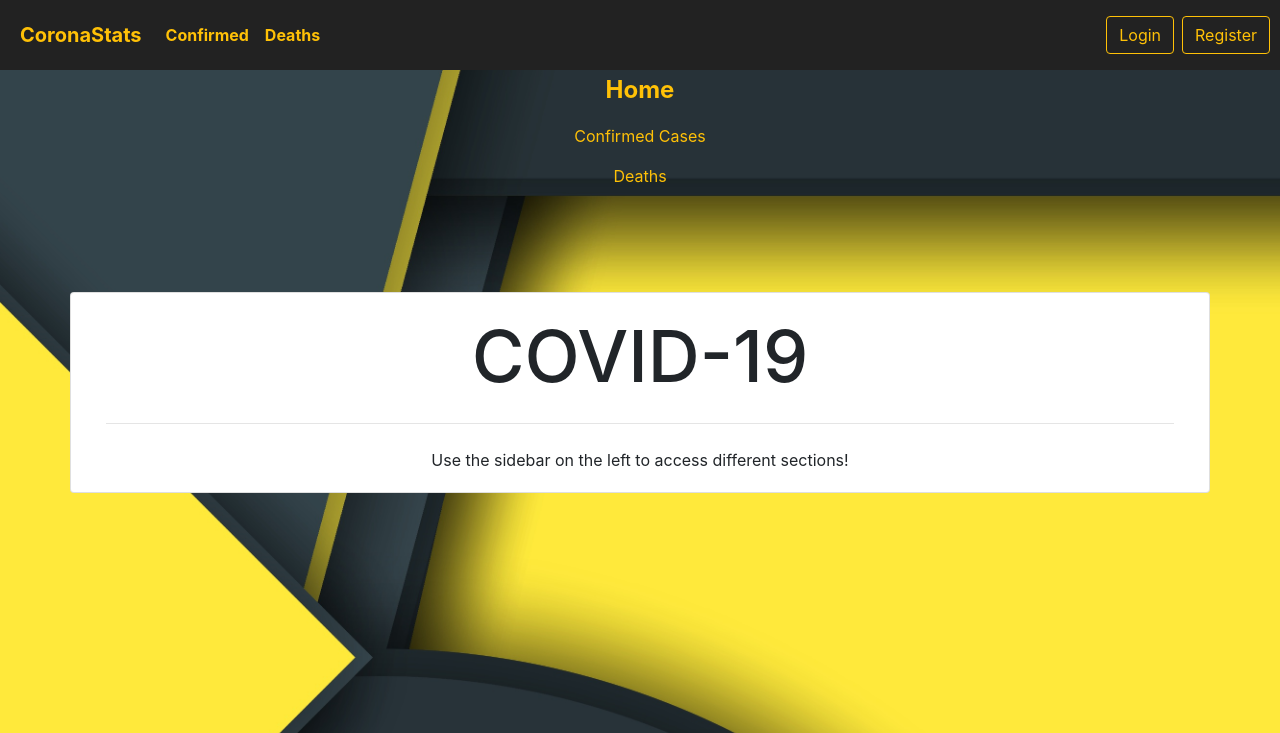
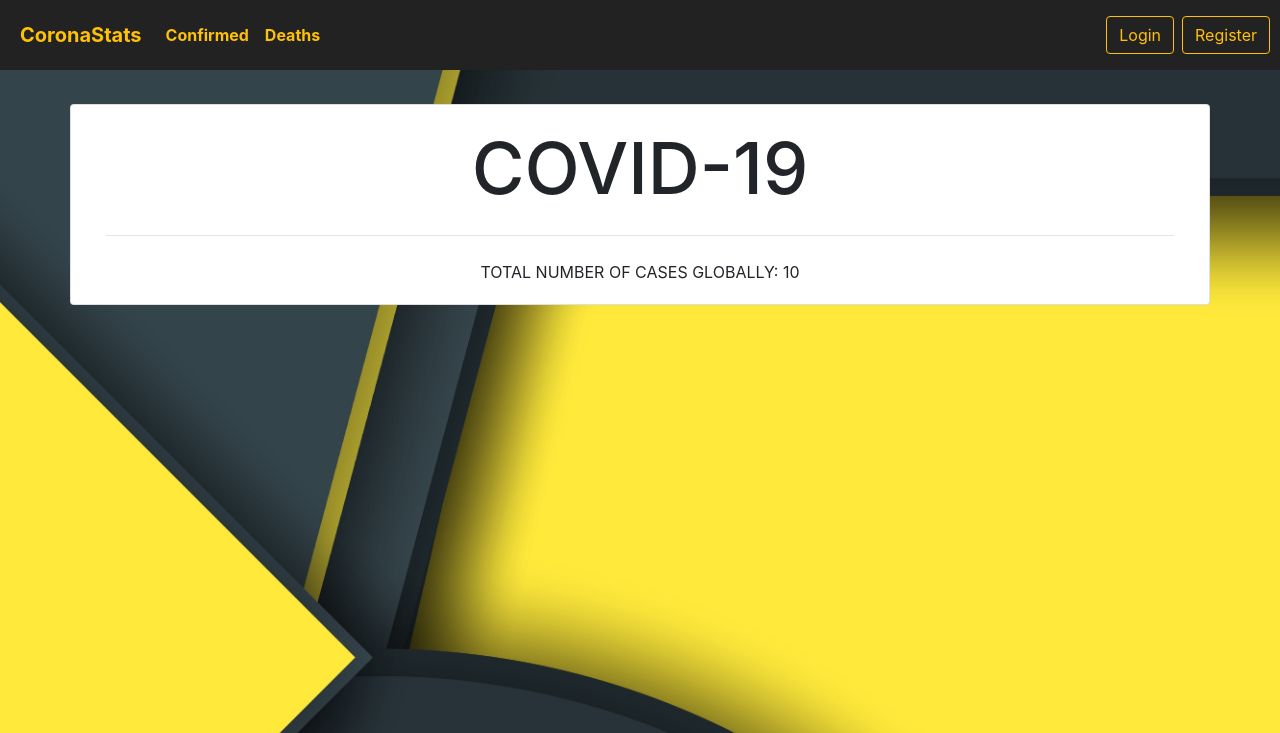
Before and after one commit to soundreaper/CoronaStats, a Flask app: template templates/index.html in a window 1280 px wide. Shown: the top 733 px of the page. Run offline with Flask 2, Linux system fonts and the light colour scheme; the template is opened without the code that fills it: most values are stand-ins (such as "Sample title", 1, 10 or a date in 2020); some libraries are stand-ins or nearby versions.

Commit message:
add total number of global cases and move content to other pages

```diff
--- a/templates/index.html
+++ b/templates/index.html
@@ -1,49 +1,20 @@
 {% extends 'base.html' %} {% block content %}
 
-<!-- Sidebar -->
-<nav id="sidebar">
-    <div class="sidebar-header text-center">
-        <a class="text-warning nav-link font-weight-bold" href="#" data-target="#carouselExampleControls" data-slide-to="0" style="font-size: 24px">Home</a>
-    </div>
-    <ul class="list-unstyled components text-center text-danger">
-        <li>
-            <a class="text-warning nav-link" href="#" data-target="#carouselExampleControls" data-slide-to="1">Confirmed Cases</a>
-        </li>
-        <li>
-            <a class="text-warning nav-link" href="#" data-target="#carouselExampleControls" data-slide-to="2">Deaths</a>
-        </li>
-    </ul>
-</nav>
-
 <div id="content">
-<div id="carouselExampleControls" class="carousel slide" style="padding-top: 40px">
+<div id="carouselExampleControls" class="carousel slide">
   <div class="carousel-inner">
     <div class="carousel-item active text-center">
       <div class="card text-center container">
         <div class="card-body">
           <h1 style="font-size: 72px">COVID-19</h1>
           <hr class="my-4">
-          <p class="card-text">Use the sidebar on the left to access different sections!</p>
+          <p class="card-text">TOTAL NUMBER OF CASES GLOBALLY: {{confirmed_sum}}</p>
         </div>
       </div>
     </div>
     <div class="carousel-item text-center">
-      <div class="card text-center container">
-        <div class="card-body">
-          <h1 style="font-size: 72px">COVID-19</h1>
-          <hr class="my-4">
-          <p class="card-text">Use the sidebar on the left to access different sections!</p>
-        </div>
-      </div>
     </div>
     <div class="carousel-item text-center">
-      <div class="card text-center container">
-        <div class="card-body">
-          <h1 style="font-size: 72px">COVID-19</h1>
-          <hr class="my-4">
-          <p class="card-text">Use the sidebar on the left to access different sections!</p>
-        </div>
-      </div>
     </div>
   </div>
 </div>
```
